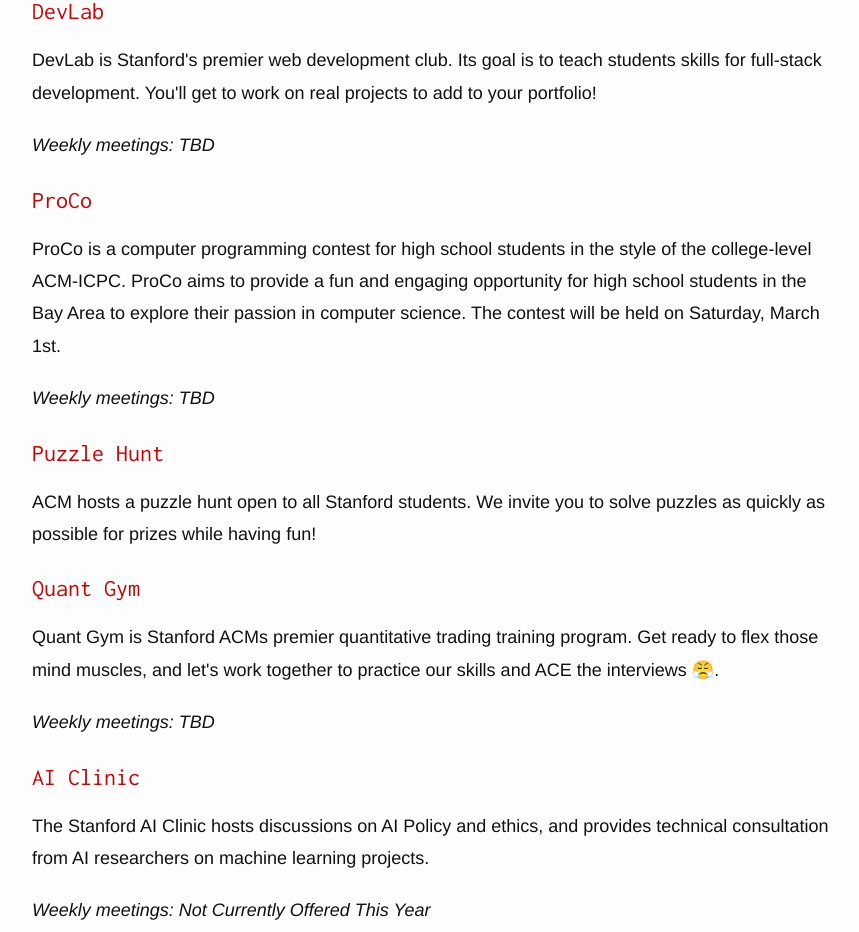
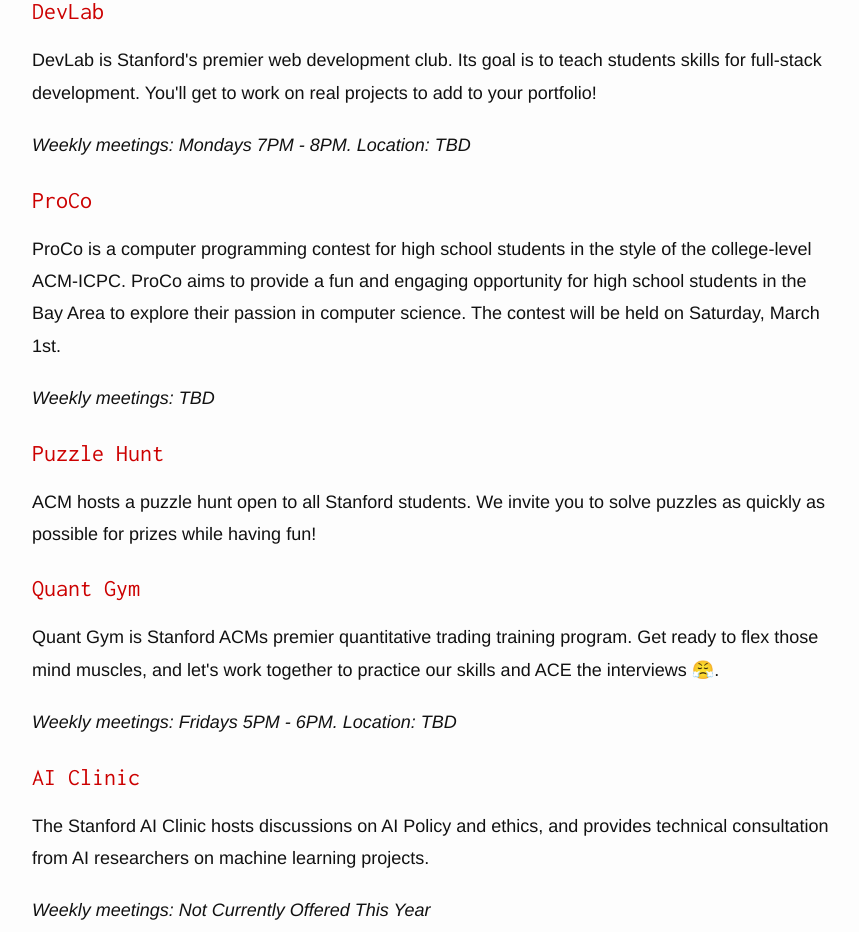
Before and after one commit to EricCui2005/Stanford-ACM, a Next.js app: page / in a window 1280 px wide. Shown: the part 1460-2392 px from the top of the page, without its empty margins (388-1247 px from the left). Built offline with nearby package versions, Linux system fonts and the light colour scheme.

Commit message:
deploy: StanfordACM/Stanford-ACM@6d9df2b331e773ee1f91915bf96f36d11d7a7977

```diff
--- a/pages/devlab.tsx
+++ b/pages/devlab.tsx
@@ -58,10 +58,10 @@
       <Section id="meetings">
         <Title>Meeting Information</Title>
         <Paragraph>
-          Meeting Time: TBD
+          Meeting Time: Mondays 7PM - 8PM. Location: TBD
         </Paragraph>
         <Paragraph>
-          First meeting: TBD
+          First meeting: Oct 7th.
         </Paragraph>
         <Paragraph>
           Contact: Eric Cui (ericcui@stanford.edu), Mao Yu Cheng (chengmao@stanford.edu)
--- a/pages/index.tsx
+++ b/pages/index.tsx
@@ -91,7 +91,7 @@
           get to work on real projects to add to your portfolio!
         </Paragraph>
         <Paragraph>
-          <i>Weekly meetings: TBD</i>
+          <i>Weekly meetings: Mondays 7PM - 8PM. Location: TBD</i>
         </Paragraph>
 
         <SectionTitle href="/proco">ProCo</SectionTitle>
@@ -119,7 +119,7 @@
           together to practice our skills and ACE the interviews 😤.
         </Paragraph>
         <Paragraph>
-          <i>Weekly meetings: TBD</i>
+          <i>Weekly meetings: Fridays 5PM - 6PM. Location: TBD</i>
         </Paragraph>
 
         <SectionTitle href="/aiClinic">AI Clinic</SectionTitle>
```
